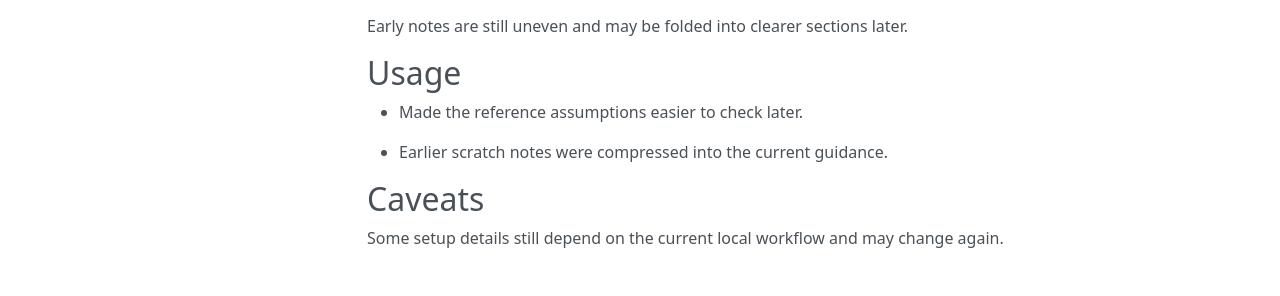
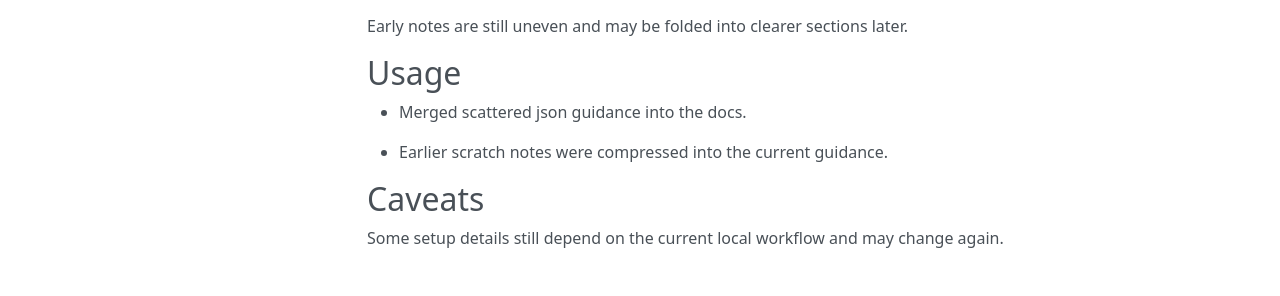
Before and after one commit to sebastianspicker/rae, an MkDocs documentation site: the page built from docs/README.md, in a window 1280 px wide. Shown: the part 340-636 px from the top of the page. Built offline with MkDocs 1.6.1, drawn with Linux system fonts in a browser that asks for light colours; nearby versions of some CDN libraries.

Commit message:
Clarify JSON usage documentation
- Clarify JSON usage in the documentation guide.

```diff
--- a/docs/README.md
+++ b/docs/README.md
@@ -11,7 +11,7 @@ This page keeps the current readme guidance concise after earlier rough notes.
 Early notes are still uneven and may be folded into clearer sections later.
 
 ## Usage
-- Made the reference assumptions easier to check later.
+- Merged scattered json guidance into the docs.
 
 - Earlier scratch notes were compressed into the current guidance.
 
```
